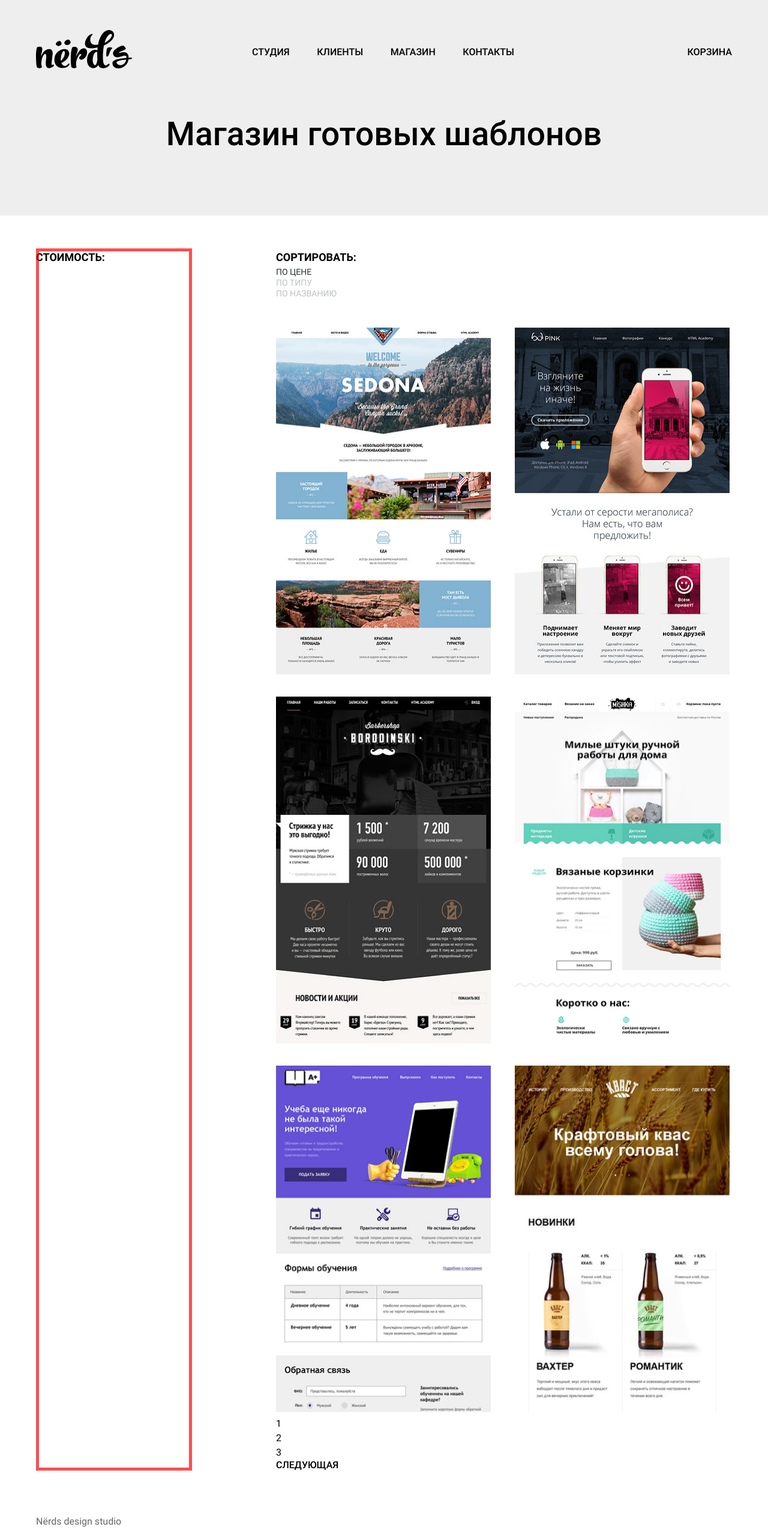
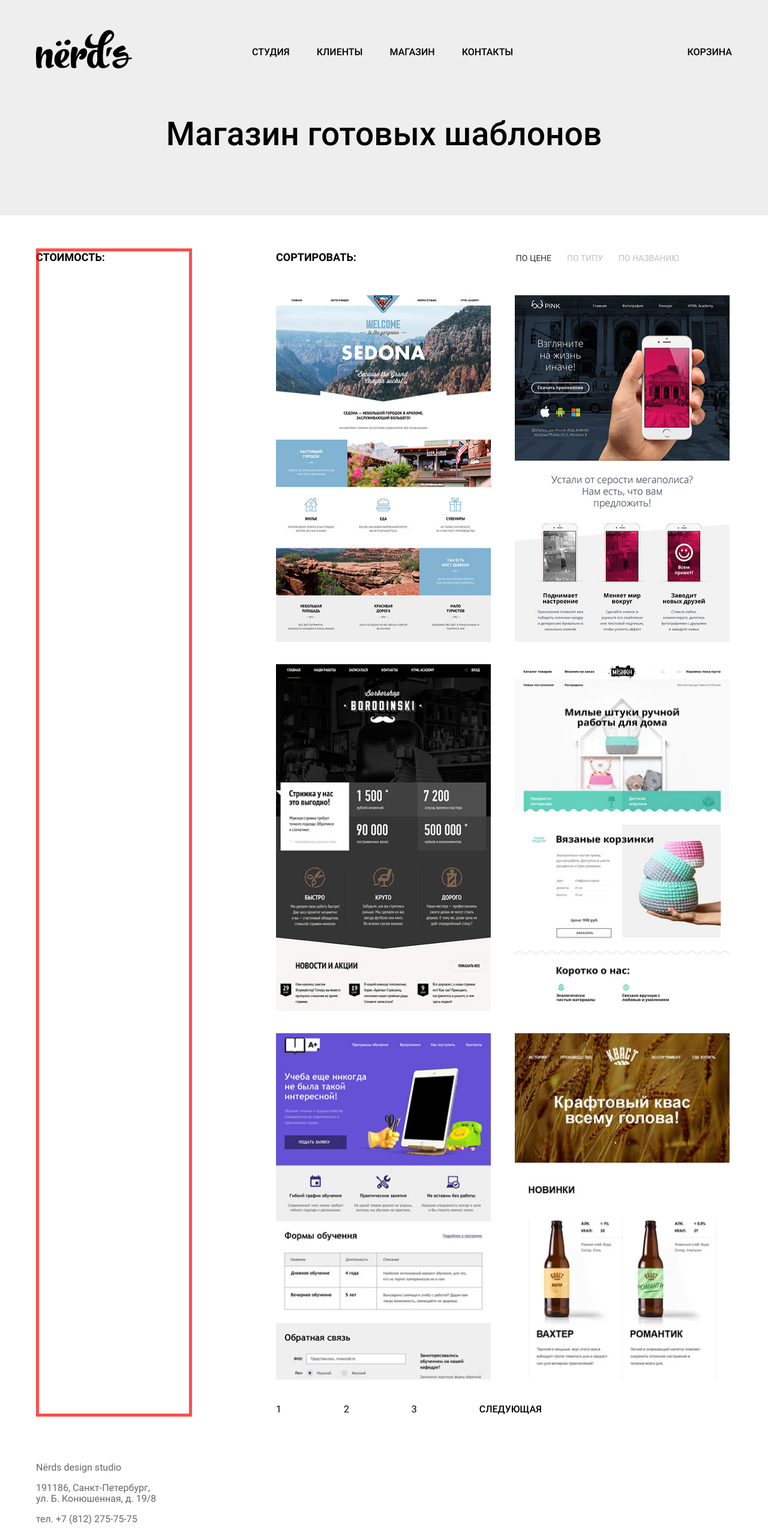
Before and after one commit to serj-666-wpr/1463491-nerds-29, a plain HTML site: page catalog.html in a window 1280 px wide. Shown: the top 2560 px of the page at 60% size. Drawn offline with Linux system fonts and the light colour scheme.

Commit message:
Сетка на флексах для внутренней страницы

```diff
--- a/catalog.html
+++ b/catalog.html
@@ -58,6 +58,7 @@
               <li class="sort-list-item">По типу</li>
               <li class="sort-list-item">По названию</li>
             </ul>
+            <div class="button-sort"></div>
           </div>
           <ul class="products-list clear-list">
             <li class="products-item">
--- a/css/style.css
+++ b/css/style.css
@@ -121,7 +121,14 @@
 	display: flex;
 	flex-wrap: wrap;
 	align-items: center;
-	justify-content: space-between;
+}
+
+.site-navigation li {
+	margin-right: 45px;
+}
+
+.site-navigation li:nth-child(4n) {
+	margin-right: 0;
 }
 
 .basket-navigation {
@@ -220,7 +227,24 @@
 }
 
 .sort-bar {
+	display: flex;
+	align-items: baseline;
 	margin-bottom: 48px;
+}
+
+.sort-bar .filter-caption {
+	margin-right: 266px;
+}
+
+.sort-list {
+	display: flex;
+	width: 272px;
+	justify-content: space-between;
+	align-items: center;
+}
+
+.button-sort {
+	width: 42px;
 }
 
 .sort-list-item {
@@ -235,9 +259,20 @@
 }
 
 .products-list {
-	display: grid;
+	/*display: grid;
 	grid-template-columns: min-content min-content;
-	gap: 30px 40px;
+	gap: 30px 40px;*/
+	display: flex;
+	flex-wrap: wrap;
+}
+
+.products-item{
+	margin-right: 40px;
+	margin-bottom: 30px;
+}
+
+.products-item:nth-child(2n) {
+	margin-right: 0;
 }
 
 /*Filter*/
@@ -365,6 +400,14 @@
 	opacity: 0.1;
 }
 
+/*Pagination*/
+.control-list {
+	display: flex;
+	width: 443px;
+	justify-content: space-between;
+	align-items: baseline;
+}
+
 /*Main footer*/
 .main-footer {
 	display: grid;
```
Also changed, not shown: index.html (indentation only). Lines whose indentation alone changed are shown as unchanged.
